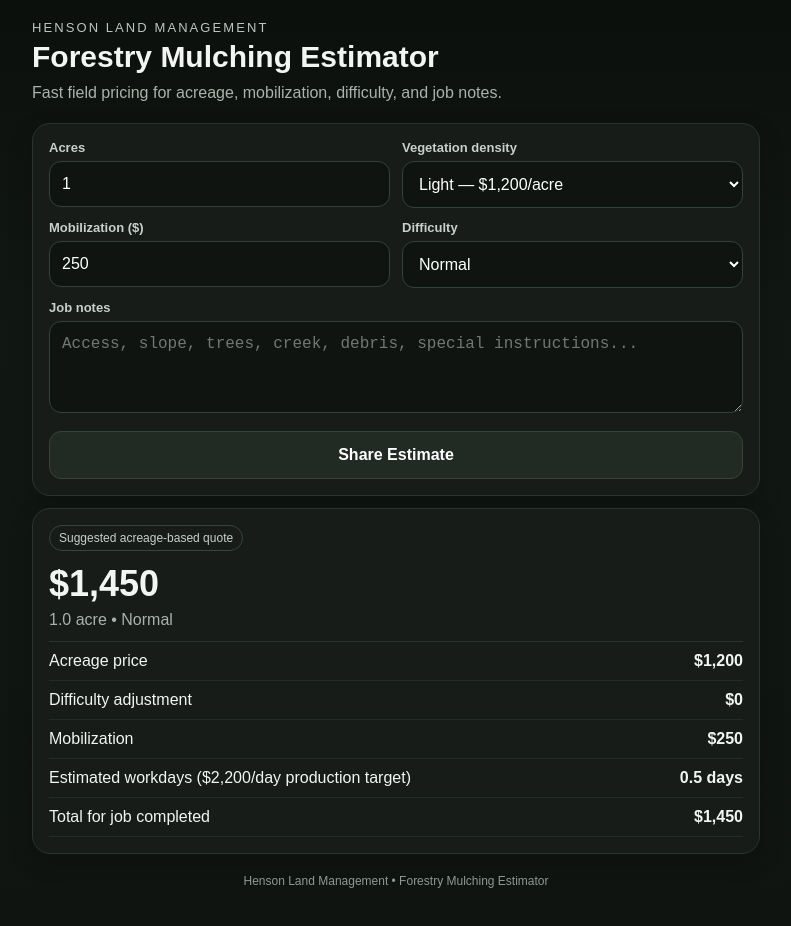
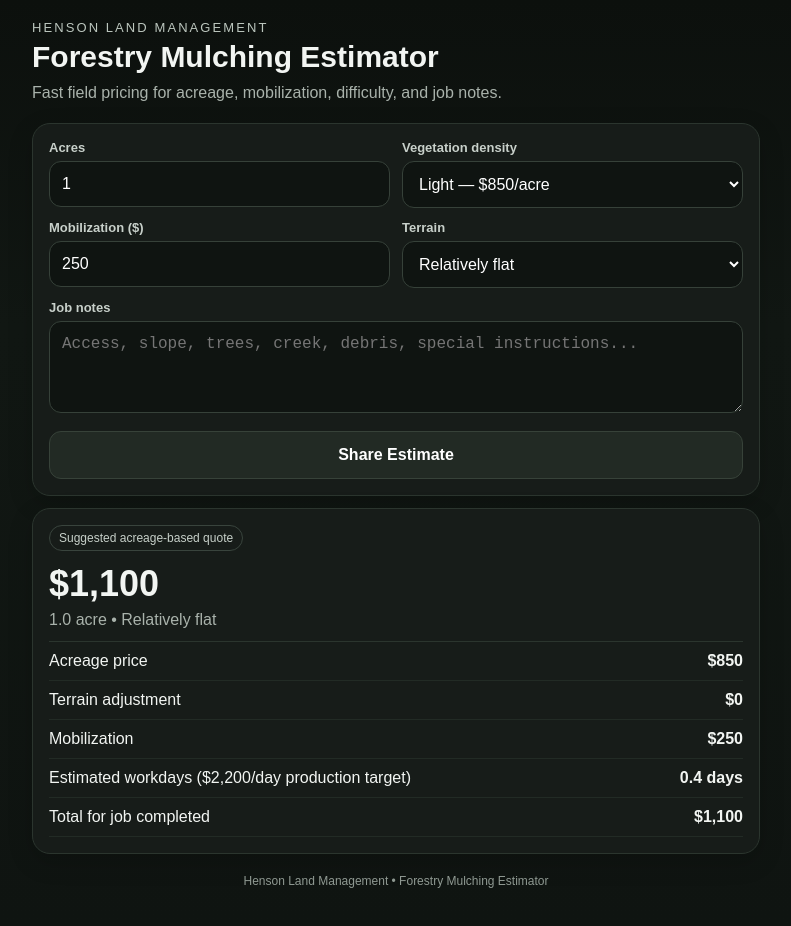
Before and after one commit to seanhenson75-cmyk/Henson-Land-Management-website, a plain HTML site: page forestry-estimator/index.html in a window 1280 px wide. Shown: the whole page, without its empty margins (244-1035 px from the left). Drawn offline with Linux system fonts and the light colour scheme; a script that the page names is missing.

Commit message:
Set production-based mulching rates and require site visits for terrace rolls

```diff
--- a/forestry-estimator/index.html
+++ b/forestry-estimator/index.html
@@ -24,9 +24,9 @@ label{display:block;font-size:13px;color:#c8d0ca;margin-bottom:6px;font-weight:7
   <div class="card">
     <div class="grid">
       <div><label for="acres">Acres</label><input id="acres" type="number" min="0" step="0.1" value="1"></div>
-      <div><label for="rate">Vegetation density</label><select id="rate"><option value="1200">Light — $1,200/acre</option><option value="2200">Medium — $2,200/acre</option><option value="3200">Heavy — $3,200/acre</option><option value="visit">Bamboo — Site Visit Required</option></select></div>
+      <div><label for="rate">Vegetation density</label><select id="rate"><option value="850">Light — $850/acre</option><option value="1500">Medium — $1,500/acre</option><option value="2500">Heavy — $2,500/acre (relatively flat)</option><option value="visit">Bamboo — Site Visit Required</option></select></div>
       <div><label for="mobilization">Mobilization ($)</label><input id="mobilization" type="number" min="0" step="50" value="250"></div>
-      <div><label for="difficulty">Difficulty</label><select id="difficulty"><option value="1">Normal</option><option value="1.15">Heavy brush / vines (+15%)</option><option value="1.3">Very heavy / saplings (+30%)</option><option value="1.5">Extreme / slow going (+50%)</option></select></div>
+      <div><label for="difficulty">Terrain</label><select id="difficulty"><option value="1">Relatively flat</option><option value="1.15">Moderate slopes (+15%)</option><option value="visit">Terrace rolls / steep terrain — Site Visit Required</option></select></div>
     </div>
     <div style="margin-top:12px"><label for="notes">Job notes</label><textarea id="notes" placeholder="Access, slope, trees, creek, debris, special instructions..."></textarea></div>
     <div class="actions"><button class="secondary" onclick="shareEstimate()">Share Estimate</button></div>
@@ -37,7 +37,7 @@ label{display:block;font-size:13px;color:#c8d0ca;margin-bottom:6px;font-weight:7
     <div class="muted" id="summary">1.0 acre • Normal conditions</div>
     <div class="rows">
       <div class="row"><span>Acreage price</span><span id="acrePrice">$2,400</span></div>
-      <div class="row"><span>Difficulty adjustment</span><span id="difficultyPrice">$0</span></div>
+      <div class="row"><span>Terrain adjustment</span><span id="difficultyPrice">$0</span></div>
       <div class="row"><span>Mobilization</span><span id="mobPrice">$250</span></div>
       <div class="row"><span>Estimated workdays ($2,200/day production target)</span><span id="workdays">—</span></div>
       <div class="row"><span>Total for job completed</span><span id="totalJob">$2,650</span></div>
@@ -48,7 +48,7 @@ label{display:block;font-size:13px;color:#c8d0ca;margin-bottom:6px;font-weight:7
 <script>
 const $=id=>document.getElementById(id);
 function money(n){return new Intl.NumberFormat('en-US',{style:'currency',currency:'USD',maximumFractionDigits:0}).format(Math.round(n));}
-function calc(){const acres=+$('acres').value||0, rate=+$('rate').value||0, mob=+$('mobilization').value||0, mult=+$('difficulty').value||1; const acreage=acres*rate; const difficultyAdd=acreage*(mult-1); const subtotal=acreage+difficultyAdd+mob; const visit=$('rate').value==='visit'; const quote=visit?null:Math.ceil(subtotal/50)*50; const workdays=visit?null:(acreage+difficultyAdd)/2200; return {acres,rate,mob,mult,acreage,difficultyAdd,quote,visit,workdays};}
+function calc(){const acres=+$('acres').value||0, rate=+$('rate').value||0, mob=+$('mobilization').value||0, mult=+$('difficulty').value||1; const acreage=acres*rate; const difficultyAdd=acreage*(mult-1); const subtotal=acreage+difficultyAdd+mob; const visit=$('rate').value==='visit'||$('difficulty').value==='visit'; const quote=visit?null:Math.ceil(subtotal/50)*50; const workdays=visit?null:(acreage+difficultyAdd)/2200; return {acres,rate,mob,mult,acreage,difficultyAdd,quote,visit,workdays};}
 function calculate(){const r=calc(); $('quote').textContent=r.visit?'Site Visit Required':money(r.quote); $('acrePrice').textContent=r.visit?'Pending inspection':money(r.acreage); $('difficultyPrice').textContent=r.visit?'Pending inspection':money(r.difficultyAdd); $('mobPrice').textContent=r.visit?'Pending inspection':money(r.mob); $('totalJob').textContent=r.visit?'Site visit required for accurate pricing':money(r.quote); $('workdays').textContent=r.visit?'Site visit required':`${r.workdays.toFixed(1)} day${Math.abs(r.workdays-1)<0.05?'':'s'}`; $('summary').textContent=`${r.acres.toFixed(1)} acre${r.acres===1?'':'s'} • ${$('difficulty').options[$('difficulty').selectedIndex].text}`;}
 async function shareEstimate(){calculate(); const r=calc(); const notes=$('notes').value.trim(); const text=`Henson Land Management – Forestry Mulching Estimate\nTotal for job completed: ${r.visit?'Site visit required for accurate pricing':money(r.quote)}\nAcreage: ${r.acres.toFixed(1)}\nEstimated workdays: ${r.visit?'Site visit required':r.workdays.toFixed(1)}\nMobilization: ${r.visit?'To be determined':money(r.mob)}${notes?`\nNotes: ${notes}`:''}`; if(navigator.share){try{await navigator.share({title:'Forestry Mulching Estimate',text});return}catch(e){}} try{await navigator.clipboard.writeText(text);alert('Estimate copied to clipboard.');}catch(e){alert(text)}}
 ['acres','rate','mobilization','difficulty'].forEach(id=>$(id).addEventListener('input',calculate)); calculate();
```
